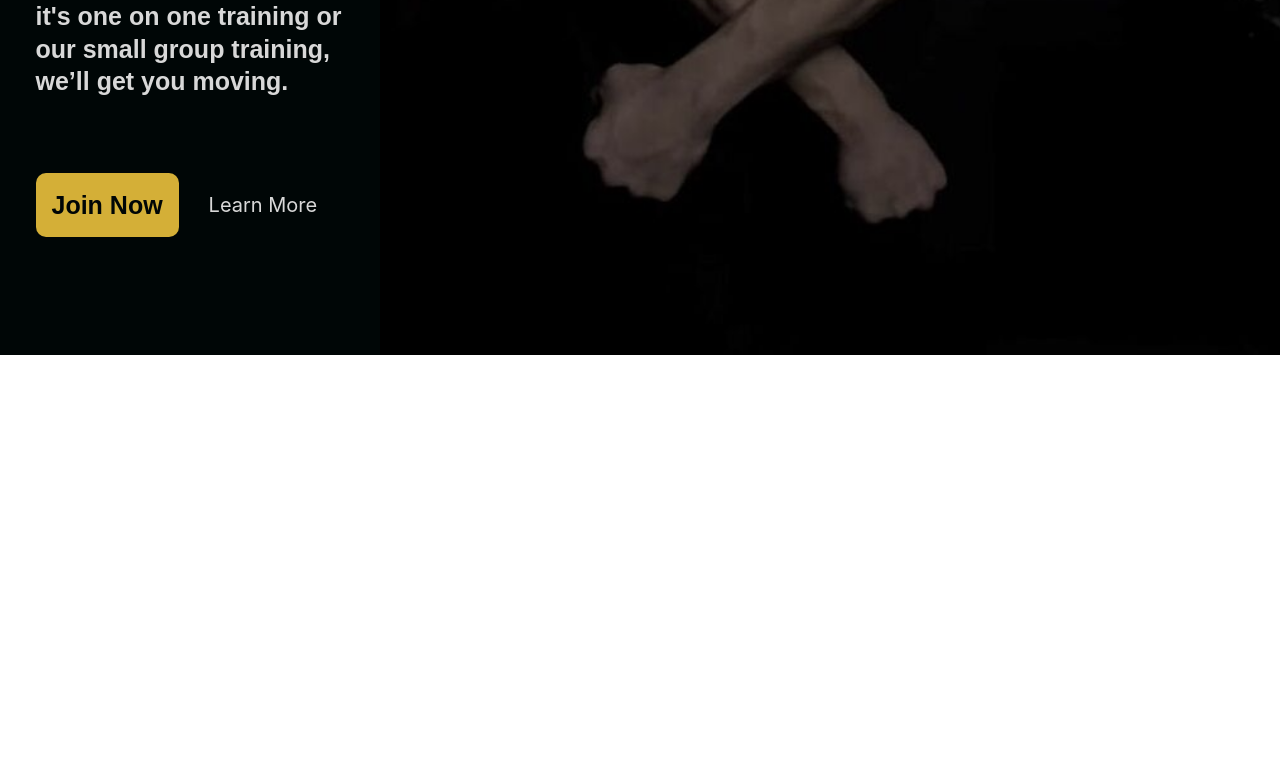
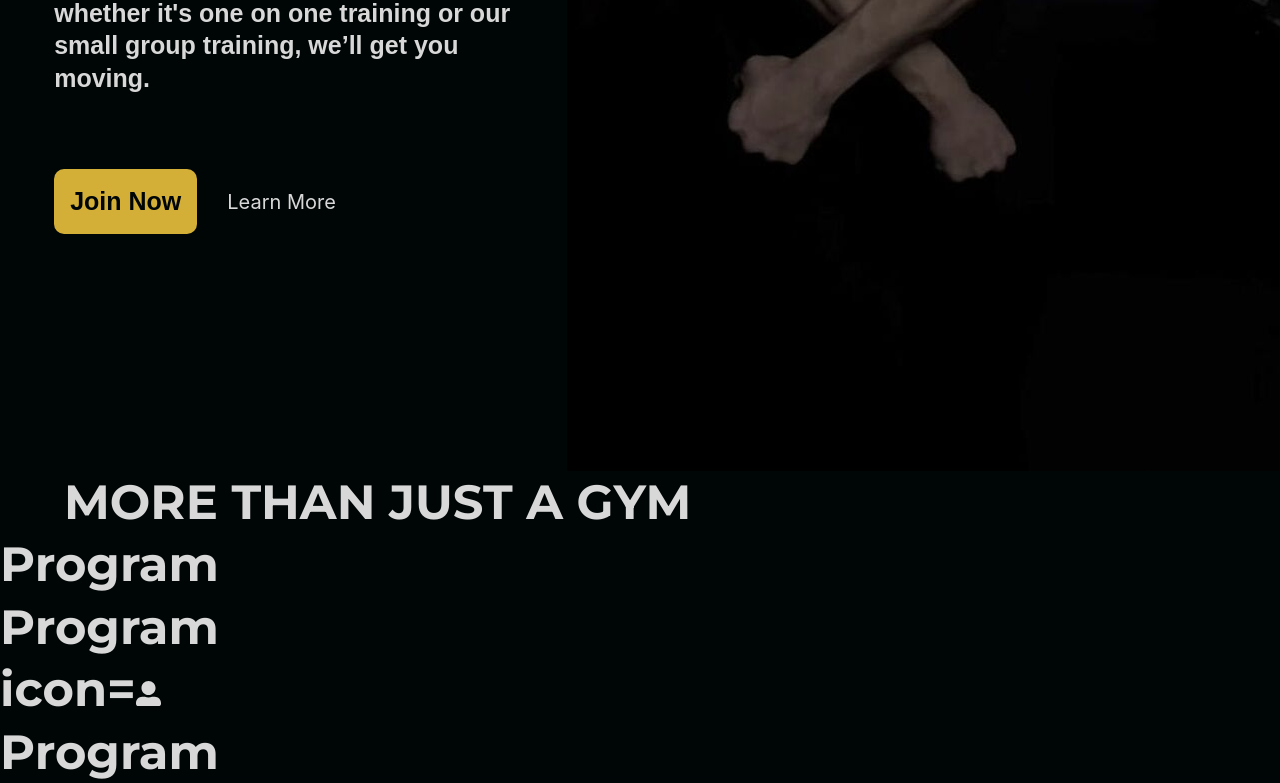
Before and after one commit to wichen42/gym-portal, a React (Vite) app: page / in a window 1280 px wide. Shown: the part 822-1605 px from the top of the page. Before the commit the page ends 1177 px from the top, so only its background shows below. Built offline with nearby package versions, Linux system fonts and the light colour scheme.

Commit message:
add react icons and program text

```diff
--- a/package.json
+++ b/package.json
@@ -11,7 +11,8 @@
   },
   "dependencies": {
     "react": "^18.2.0",
-    "react-dom": "^18.2.0"
+    "react-dom": "^18.2.0",
+    "react-icons": "^5.0.1"
   },
   "devDependencies": {
     "@types/react": "^18.2.56",
--- a/src/components/Homepage.jsx
+++ b/src/components/Homepage.jsx
@@ -1,11 +1,13 @@
 import Landing from "./Landing"
 import Navbar from "./Navbar"
+import Programs from "./Programs"
 
 const Homepage = () => {
     return (
         <div className="homepage-container">
             <Navbar />
             <Landing />
+            <Programs />
         </div>
     )
 }
--- /dev/null
+++ b/src/components/Program.jsx
@@ -0,0 +1,8 @@
+
+const Program = () => {
+return (
+    <div>Program</div>
+)
+}
+
+export default Program
--- a/src/components/Programs.jsx
+++ b/src/components/Programs.jsx
@@ -1,7 +1,51 @@
+import Program from "./Program"
+import { FaUserAlt, FaUsers} from "react-icons/fa";
+import { AiOutlineLaptop } from "react-icons/ai";
+import { IconContext } from 'react-icons';
 
 const Programs = () => {
+    let online = {
+        title: "Online Training",
+        desc: "Customized programming and nutritional guidance for motivated individuals. With 24/7 access to our coaches and weekly check-ins all done on an app; we offer a premium coaching experience.",
+    }
+    let personal = {
+        title: "Personal Training",
+        desc: "One on one individualized training focused on helping our clients achieve their fitness goals. With undivided attention to our clients we help program, teach, and coach our clients so they leave with more than just a workout.",
+    }
+    let group = {
+        title: "Group Training",
+        desc: "Our small group classes are focused on delivering heart pumping and fat shedding results. In our Strength & Conditioning based HIIT classes we will generate POWERFUL movements to get you moving.",
+    }
     return (
-        <div>Programs</div>
+        <div className="programs-container">
+            <h1>MORE THAN JUST A GYM</h1>
+            <div className="programs">
+                <Program
+                    title={online.title}
+                    desc={online.desc}
+                    icon={
+                        <IconContext.Provider value={{size: "25px"}}>
+                            <AiOutlineLaptop />
+                        </IconContext.Provider>
+                    }/>
+                <Program
+                    title={personal.title}
+                    desc={personal.desc}/>
+                    icon={
+                        <IconContext.Provider value={{size: "25px"}}>
+                            <FaUserAlt />
+                        </IconContext.Provider>
+                    }
+                <Program
+                    title={group.title}
+                    desc={group.desc}
+                    icon={
+                        <IconContext.Provider value={{size: "25px"}}>
+                            <FaUsers />
+                        </IconContext.Provider>
+                    }/>
+            </div>
+        </div>
     )
 }
 
--- a/src/css/framework/local/partials/_components.css
+++ b/src/css/framework/local/partials/_components.css
@@ -1,2 +1,3 @@
 @import './components/landing.css';
 @import './components/navbar.css';
+@import './components/programs.css';
--- a/src/css/framework/local/partials/components/landing.css
+++ b/src/css/framework/local/partials/components/landing.css
@@ -4,7 +4,6 @@
     display: flex;
     align-items: center;
     gap: 25rem;
-    padding-top: 25rem;
 }
 .landing-text {
     display: flex;
@@ -45,13 +44,11 @@
 
 }
 .landing-image {
-    width: 100%;
+    width: 75%;
     margin-top: 52rem;
 
     img {
         display: block;
-        width: 900px;
-        height: 1100px;
         object-fit: cover;
         filter: grayscale(30%);
     }
--- /dev/null
+++ b/src/css/framework/local/partials/components/programs.css
@@ -0,0 +1,12 @@
+.programs-container {
+    width: 100%;
+    background-color: var(--off-black);
+    color: var(--off-white);
+    font-size: 48rem;
+    font-family: var(--font-montserrat);
+    font-weight: bolder;
+
+    h1 {
+        margin-left: 5%;
+    }
+}
```
Also changed, not shown: 1 other file (tests, documents, lock files or other folders).
